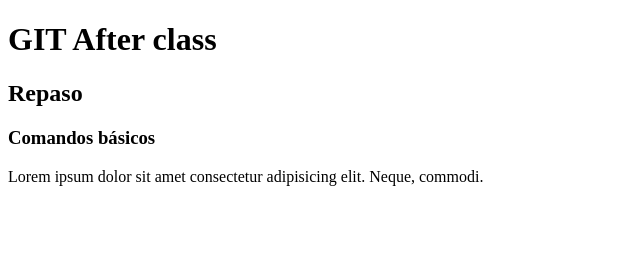
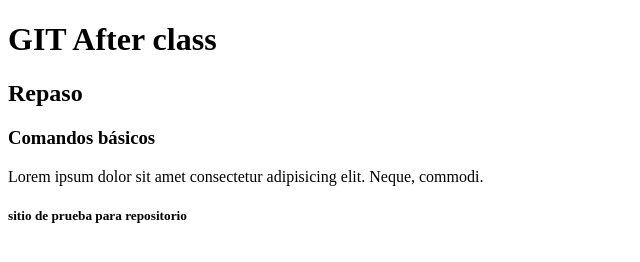
Before and after one commit to lucas-es-lucas/pruebaGit2, a plain HTML site: page index.html in a window 1280 px wide. Shown: the whole page, without its empty margins (0-640 px from the left). Drawn offline with Linux system fonts and the light colour scheme.

Commit message:
tercera subida: carpeta con estilos

```diff
--- /dev/null
+++ b/css/estilos.css
@@ -0,0 +1,5 @@
+* {
+     margin: 0;
+     padding: 0;
+     box-sizing: border-box;
+}
--- a/index.html
+++ b/index.html
@@ -11,5 +11,8 @@
      <h2>Repaso</h2>
      <h3>Comandos básicos</h3>
      <p>Lorem ipsum dolor sit amet consectetur adipisicing elit. Neque, commodi.</p>
+     <footer>
+          <h5>sitio de prueba para repositorio</h5>
+     </footer>
 </body>
 </html>
```
